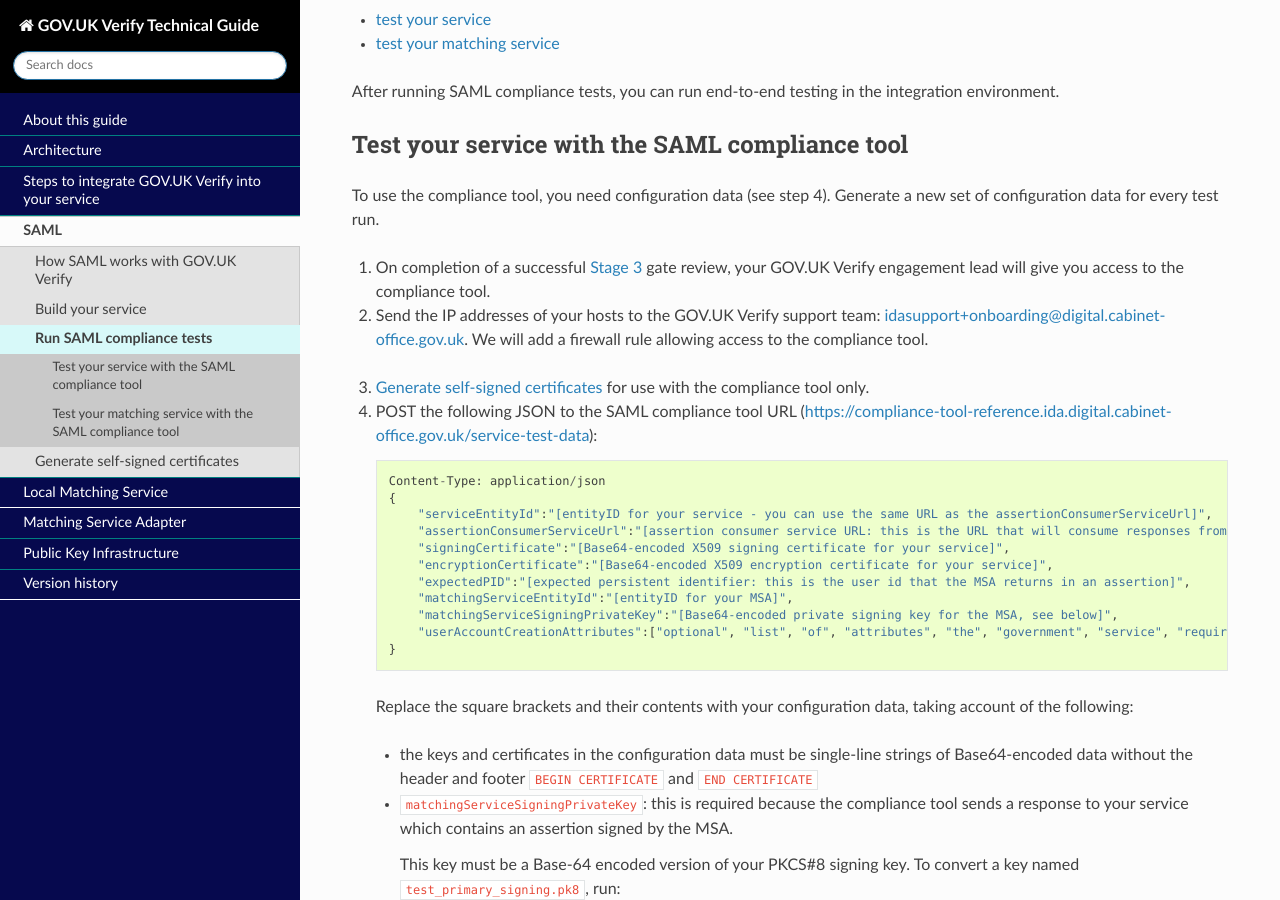
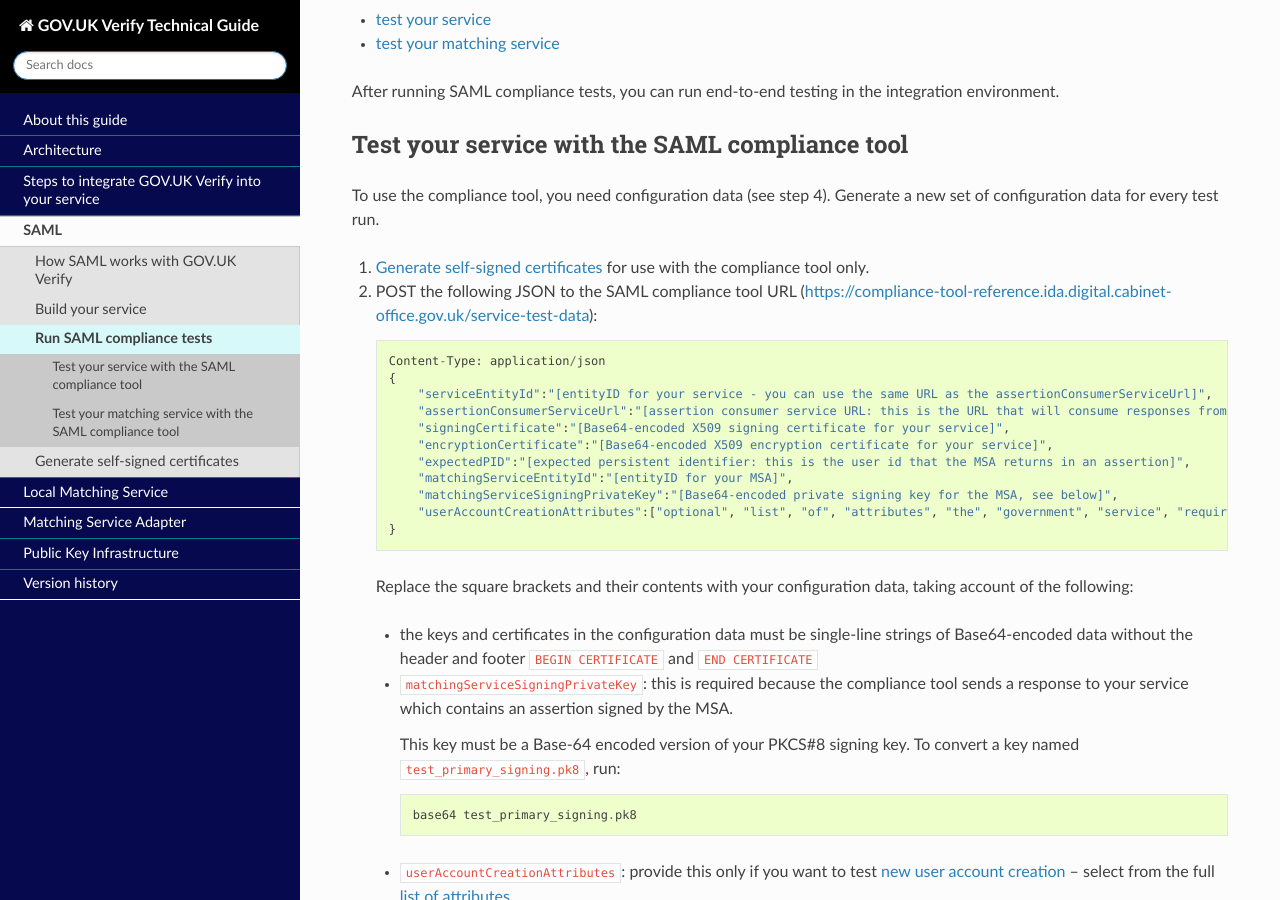
Before and after one commit to alphagov/rp-onboarding-tech-docs, a Sphinx documentation site: the page built from source/pages/saml/samlComplianceTool.rst, in a window 1280 px wide and 900 px high, scrolled down 628 px. Built offline with Sphinx 7.4.7 and the Read the Docs theme 2.0.0, drawn with Linux system fonts in a browser that asks for light colours; nearby versions of some CDN libraries; pages that are not in the unit, such as notebooks, are missing from menus; comment, search, counter and statistics services are not loaded; some of the changed lines change nothing that is shown.

Commit message:
bau: Remove defunct steps from compliance tool testing
We don't need people to go through steps or to ask us for access to the
compliance tool.

Authors: @richardtowers @sanjayponzer

```diff
--- a/source/pages/saml/samlComplianceTool.rst
+++ b/source/pages/saml/samlComplianceTool.rst
@@ -33,14 +33,11 @@
 To use the compliance tool, you need configuration data (see step 4). Generate a new set of configuration data for every test run.
 
 
-1. On completion of a successful `Stage 3 <http://alphagov.github.io/identity-assurance-documentation/stage3/Stage3.html>`_ gate review, your GOV.UK Verify engagement lead will give you access to the compliance tool.
-2. Send the IP addresses of your hosts to the GOV.UK Verify support team: idasupport+onboarding@digital.cabinet-office.gov.uk. We will add a firewall rule allowing access to the compliance tool.
-
 .. _samlCTselfsigncert:
 
-3. :ref:`Generate self-signed certificates <generateSelfSignedCertificates>` for use with the compliance tool only.
+1. :ref:`Generate self-signed certificates <generateSelfSignedCertificates>` for use with the compliance tool only.
 
-4. POST the following JSON to the SAML compliance tool URL (`https://compliance-tool-reference.ida.digital.cabinet-office.gov.uk/service-test-data <https://compliance-tool-reference.ida.digital.cabinet-office.gov.uk/service-test-data>`_)::
+2. POST the following JSON to the SAML compliance tool URL (`https://compliance-tool-reference.ida.digital.cabinet-office.gov.uk/service-test-data <https://compliance-tool-reference.ida.digital.cabinet-office.gov.uk/service-test-data>`_)::
 
 
     Content-Type: application/json
@@ -70,11 +67,11 @@
 
   * ``userAccountCreationAttributes``: provide this only if you want to test :ref:`new user account creation <ms_cua>` – select from the full :ref:`list of attributes <list_cua_attributes>`
 
-5. You receive an empty response with ``200 OK`` status.
+3. You receive an empty response with ``200 OK`` status.
 
-6. Make sure that your MSA is pointing at the URLs for the compliance tool (``metadata:`` ``url``) and and hub (``hub:`` ``ssoUrl``). These are the defaults in the ``test-config.yml`` file for non-production environments.
+4. Make sure that your MSA is pointing at the URLs for the compliance tool (``metadata:`` ``url``) and and hub (``hub:`` ``ssoUrl``). These are the defaults in the ``test-config.yml`` file for non-production environments.
 
-7. Generate a SAML authentication request and POST it to the compliance tool's SSO URI. Follow the redirect in the response to retrieve the result.
+5. Generate a SAML authentication request and POST it to the compliance tool's SSO URI. Follow the redirect in the response to retrieve the result.
 
    .. note:: The SAML authentication requests signed by the government service must use RSA-SHA256 for the `signature method algorithm <https://www.w3.org/TR/xmldsig-core/#sec-SignatureMethod>`_ and SHA256 for the `digest method algorithm <https://www.w3.org/TR/xmldsig-core/#sec-DigestMethod>`_ . These are required to comply with the '`Identity Assurance Hub Service SAML 2.0 Profile <https://www.gov.uk/government/publications/identity-assurance-hub-service-saml-20-profile>`_'.
 
@@ -110,8 +107,8 @@
       </saml2p:AuthnRequest>
 
 
-8. If the result contains ``PASSED``, access the URI provided in ``responseGeneratorLocation``. A list of test scenarios is displayed.
-9. Access the ``executeUri`` for each test scenario you want to execute. The following test scenarios are provided:
+6. If the result contains ``PASSED``, access the URI provided in ``responseGeneratorLocation``. A list of test scenarios is displayed.
+7. Access the ``executeUri`` for each test scenario you want to execute. The following test scenarios are provided:
 
   * Basic successful match
   * Basic no match
```
